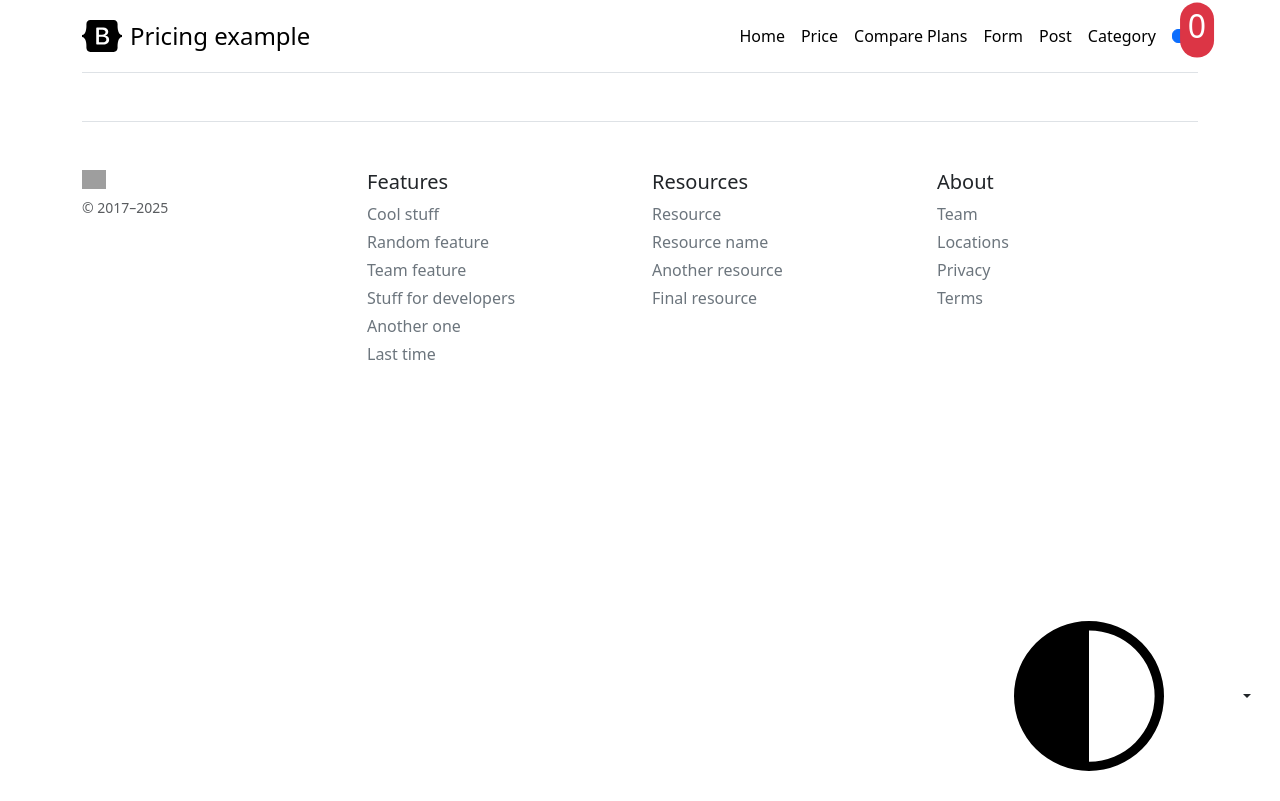
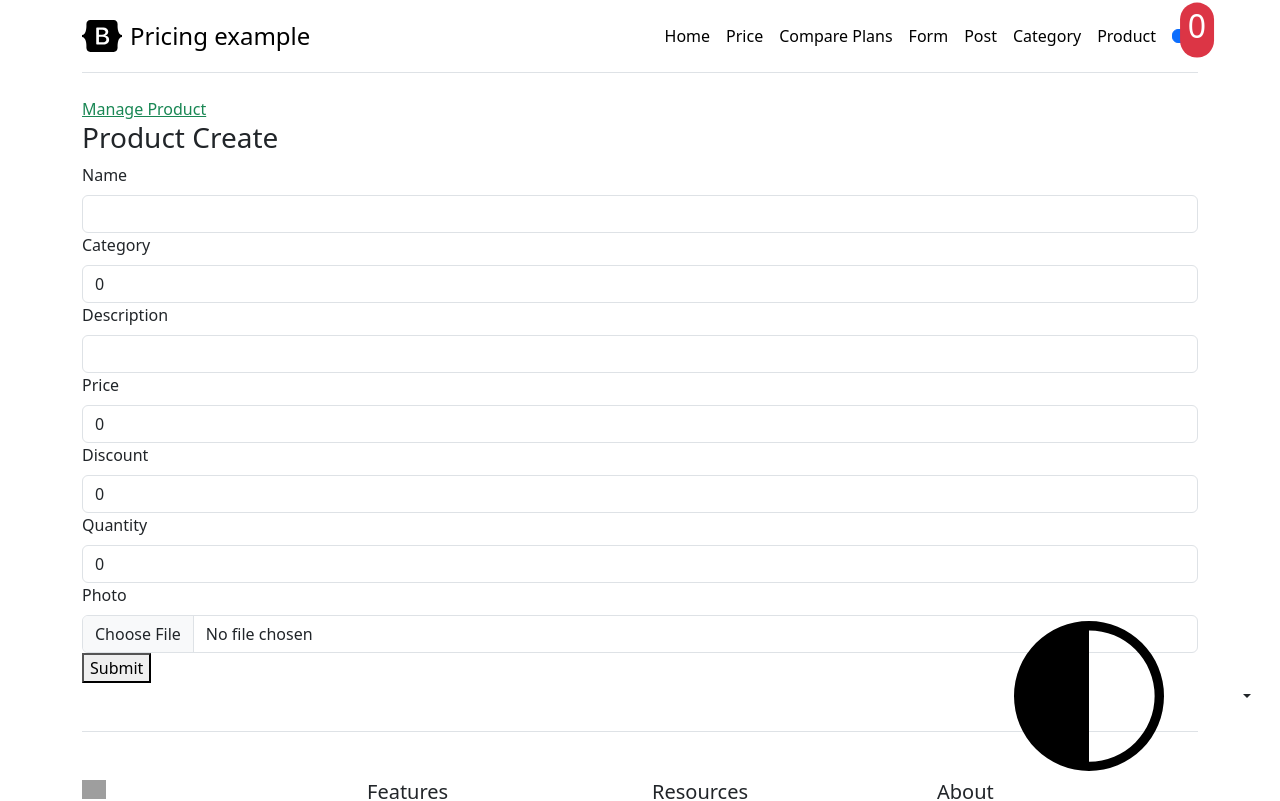
Before and after one commit to Safikur-Rahman/vue_class, a Vue app: page /create-products in a window 1280 px wide. Shown: the top 801 px of the page. Built offline with nearby package versions, Linux system fonts and the light colour scheme; grey boxes are pictures that could not be loaded.

Commit message:
product create Formdata

```diff
--- a/package.json
+++ b/package.json
@@ -22,6 +22,7 @@
     "@types/node": "^24.10.1",
     "@vitejs/plugin-vue": "^6.0.1",
     "@vue/tsconfig": "^0.8.1",
+    "sass-embedded": "^1.96.0",
     "typescript": "~5.9.3",
     "vite": "^7.2.4",
     "vite-plugin-vue-devtools": "^8.0.5",
--- a/src/config/api.ts
+++ b/src/config/api.ts
@@ -1,7 +1,7 @@
 import axios from "axios";
 
 const api = axios.create({
-    baseURL: 'http://127.0.0.1:8000/api/',
+    baseURL: 'http://127.0.0.1:8080/api/',
     headers: {
         'Content-Type': 'multipart/form-data',
         'Accept': 'application/json'
--- a/src/config/baseURL.ts
+++ b/src/config/baseURL.ts
@@ -1 +1 @@
-export const baseURL = 'http://127.0.0.1:8000/';
+export const baseURL = 'http://127.0.0.1:8080/';
--- a/src/interfaces/Product.ts
+++ b/src/interfaces/Product.ts
@@ -6,7 +6,8 @@ export interface Product{
     price: number;
     discount: number;
     quantity: number;
-    photo: File|null;
+    photo?: string;
+    photo_file: File|null;
     file:null
 }
 export const defaultProduct: Product = {
@@ -17,7 +18,8 @@ export const defaultProduct: Product = {
     price: 0,
     discount: 0,
     quantity: 0,
-    photo: null,
+    photo: '',
+    photo_file: null,
     file: null,
 
 }
--- a/src/routes/index.ts
+++ b/src/routes/index.ts
@@ -15,6 +15,7 @@ import ProductManage from "../views/pages/products/ProductManage.vue";
 import ChatAI from "../views/pages/openAi/ChatAI.vue";
 import ChatImageAI from "../views/pages/openAi/ChatImageAI.vue";
 import PproductManage from "../views/pages/view-product/PproductManage.vue";
+import PproductCreate from "../views/pages/view-product/PproductCreate.vue";
 // import ChatAI from "../views/pages/openAi/ChatAI.vue";
 
 const router = createRouter({
@@ -39,6 +40,7 @@ const router = createRouter({
         {path: '/category-update/:id', component: ChatAI},
         // -======================P Product=============================
         {path: '/view-products', component: PproductManage},
+        {path: '/create-products', component: PproductCreate},
         // -======================Open AI=============================
         {path: '/open-ai', component: ChatAI},
         {path: '/open-image-ai', component: ChatImageAI},
--- a/src/views/layout/Navbar.vue
+++ b/src/views/layout/Navbar.vue
@@ -69,6 +69,12 @@ const countNav = useCounterStore()
           >
             Category
           </router-link>
+            <router-link
+            class="me-3 py-2 link-body-emphasis text-decoration-none"
+            to="/products"
+          >
+            Product
+          </router-link>
 
         </nav>
         <span>
--- a/src/views/pages/categories/CategoryManage.vue
+++ b/src/views/pages/categories/CategoryManage.vue
@@ -42,7 +42,7 @@
     let categories = reactive<Category[]>([]);
     function manageCategory(){
 
-        axios.get('http://127.0.0.1:8000/api/categories')
+        axios.get('http://127.0.0.1:8080/api/categories')
         .then(response => {
             // console.log(response.data);
             categories.length = 0;
--- a/src/views/pages/products/ProductManage.vue
+++ b/src/views/pages/products/ProductManage.vue
@@ -29,7 +29,7 @@
                 <td>{{ item.price }}</td>
                 <td>{{ item.discount }}</td>
                 <td>{{ item.quantity }}</td>
-                <td><img :src="`http://127.0.0.1:8000/${item.photo}`" alt="product" class="rounded-circle me-2" width="60"></td>
+                <td><img :src="`http://127.0.0.1:8080/${item.photo}`" alt="product" class="rounded-circle me-2" width="60"></td>
 
                 <!-- <td>{{item.is_inactive ? 'Active': 'not Active'}}</td> -->
                 <td>
@@ -54,7 +54,7 @@
     let products = reactive<Product[]>([]);
     function manageProduct(){
 
-        axios.get('http://127.0.0.1:8000/api/products')
+        axios.get('http://127.0.0.1:8080/api/products')
         .then(response => {
             // console.log(response.data);
             products.length = 0;
--- /dev/null
+++ b/src/views/pages/view-product/PproductCreate.vue
@@ -0,0 +1,108 @@
+<template>
+  <div>
+    <router-link :to="`/products`" class="text-success">
+      Manage Product
+    </router-link>
+    <h3>Product Create</h3>
+
+    <form @submit.prevent="formSubmit">
+      <!-- Name Input -->
+      <div>
+        <label for="name" class="form-label">Name</label>
+        <input type="text" class="form-control" v-model="product.name">
+      </div>
+
+      <!-- Category Input -->
+      <div>
+        <label for="category" class="form-label">Category</label>
+        <input type="text" class="form-control" v-model="product.category_id">
+      </div>
+
+      <!-- Description Input -->
+      <div>
+        <label for="description" class="form-label">Description</label>
+        <input type="text" class="form-control" v-model="product.description">
+      </div>
+
+      <!-- Price Input -->
+      <div>
+        <label for="price" class="form-label">Price</label>
+        <input type="text" class="form-control" v-model="product.price">
+      </div>
+
+      <!-- Discount Input -->
+      <div>
+        <label for="discount" class="form-label">Discount</label>
+        <input type="text" class="form-control" v-model="product.discount">
+      </div>
+
+      <!-- Quantity Input -->
+      <div>
+        <label for="quantity" class="form-label">Quantity</label>
+        <input type="text" class="form-control" v-model="product.quantity">
+      </div>
+
+      <!-- Photo Input -->
+      <div>
+        <label for="photo" class="form-label">Photo</label>
+        <input type="file" class="form-control" @change="handleFileChange">
+      </div>
+
+      <!-- Submit Button -->
+      <button type="submit" class="form-submit">Submit</button>
+    </form>
+  </div>
+</template>
+
+<script setup lang="ts">
+import axios from 'axios';
+import { ref } from 'vue';
+import { defaultProduct, type Product } from '../../../interfaces/Product';
+
+// Create a reactive product object
+const product = ref<Product>(defaultProduct);
+
+// Handle file input change
+const handleFileChange = (event: any) => {
+    product.value.photo_file = event.target.files[0];
+}
+
+// Handle form submission
+function formSubmit() {
+  console.log(product.value.name);
+  console.log(product.value.category_id);
+
+  const formData = new FormData();
+  formData.append('name', product.value.name);
+  formData.append('category_id', String(product.value.category_id));
+  formData.append('description', product.value.description);
+  formData.append('price', String(product.value.price));
+  formData.append('discount', String(product.value.discount));
+  formData.append('quantity', String(product.value.quantity));
+
+  if (product.value.photo_file !== null) {
+    formData.append('photo', product.value.photo_file as File);
+  }
+//   if (product.value.photo) {
+//     formData.append('photo', product.value.photo);
+//   }
+
+
+  axios.post('http://127.0.0.1:8080/api/products', formData)
+    .then(response => {
+      console.log(response.data);
+      if (response.status === 200) {
+        // Reset the form after successful submission
+        product.value = { ...defaultProduct }; // Reset product to its default state
+        alert('Product Created Successfully');
+      }
+    })
+    .catch(error => {
+      console.error(error);
+    });
+}
+</script>
+
+<style lang="scss" scoped>
+/* Scoped styling if needed */
+</style>
--- a/src/views/pages/view-product/PproductManage.vue
+++ b/src/views/pages/view-product/PproductManage.vue
@@ -1,7 +1,7 @@
 <template>
     <h3>Product List</h3>
     <div>
-        <router-link :to="`/post-create`" class="text-success">
+        <router-link :to="`/product-create`" class="text-success">
             Create Product
         </router-link>
     </div>
@@ -36,7 +36,7 @@
                 <td>
                     <div>
 
-                        <router-link  class="text-success">Edit</router-link>
+                        <!-- <router-link  class="text-success">Edit</router-link> -->
                         <button  class="text-danger">Delete</button>
                     </div>
                 </td>
```
Also changed, not shown: src/views/pages/view-product/PproductCreate copy.vue (added, +110 -0 lines), 1 other file (tests, documents, lock files or other folders).
